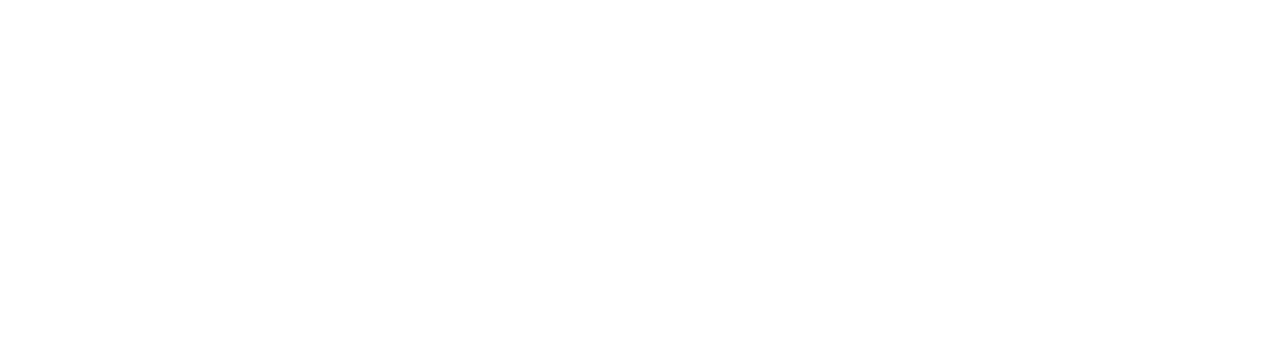
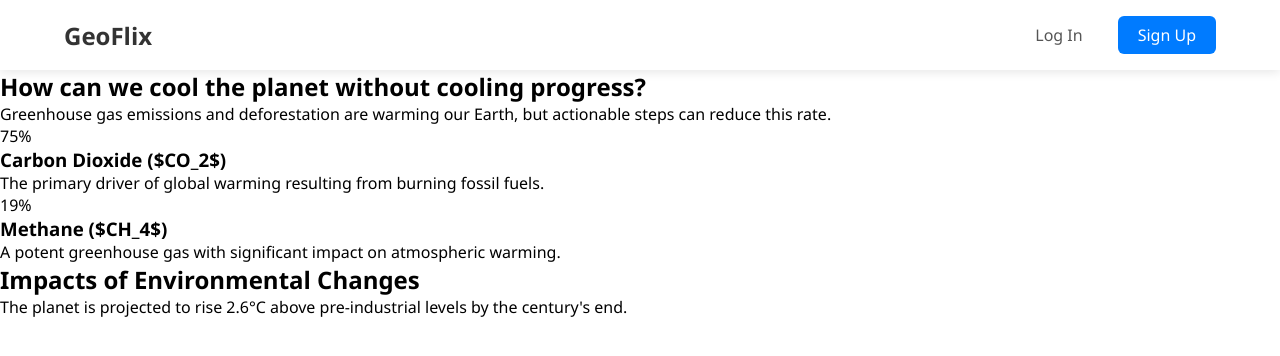
Before and after one commit to CosmicAmigo/GeoFlix, a website: page index.html in a window 1280 px wide. Drawn offline with Linux system fonts and the light colour scheme.

Commit message:
modified:   index.html 	new file:   styles.css

```diff
--- a/index.html
+++ b/index.html
@@ -4,8 +4,50 @@
     <meta charset="UTF-8">
     <meta name="viewport" content="width=device-width, initial-scale=1.0">
     <title>Geoflix</title>
+    <link rel="stylesheet" href="styles.css">
 </head>
 <body>
+    <nav class="navbar">
+        <div class="nav-logo">
+            <a href="#">GeoFlix</a>
+        </div>
+
+        <div class="nav-actions">
+            <a href="/login" class="btn-login">Log In</a>
+            <a href="/signup" class="btn-signup">Sign Up</a>
+        </div>
+    </nav>
+
+<main>
+    <section class="hero">
+        <h1>How can we cool the planet without cooling progress?</h1>
+        <p class="impact-statement">
+            Greenhouse gas emissions and deforestation are warming our Earth, but actionable steps can reduce this rate.
+        </p>
+    </section>
+
+    <section class="highlights">
+        <div class="highlight-item">
+            <div class="circle">75%</div>
+            <div class="details">
+                <h3>Carbon Dioxide ($CO_2$)</h3>
+                <p>The primary driver of global warming resulting from burning fossil fuels.</p>
+            </div>
+        </div>
+        <div class="highlight-item">
+            <div class="circle">19%</div>
+            <div class="details">
+                <h3>Methane ($CH_4$)</h3>
+                <p>A potent greenhouse gas with significant impact on atmospheric warming.</p>
+            </div>
+        </div>
+    </section>
+
+    <section class="central-banner">
+        <h2>Impacts of Environmental Changes</h2>
+        <p>The planet is projected to rise 2.6°C above pre-industrial levels by the century's end.</p>
+    </section>
+</main>
 
 </body>
 </html>
--- /dev/null
+++ b/styles.css
@@ -0,0 +1,60 @@
+/* General Reset */
+* {
+    margin: 0;
+    padding: 0;
+    box-sizing: border-box;
+    font-family: 'Segoe UI', Tahoma, Geneva, Verdana, sans-serif;
+}
+
+/* Navbar Container */
+.navbar {
+    display: flex;
+    justify-content: space-between; /* Pushes logo to left and buttons to right */
+    align-items: center;
+    padding: 1rem 5%;
+    background-color: #ffffff;
+    box-shadow: 0 2px 10px rgba(0, 0, 0, 0.1);
+}
+
+/* Logo Styling */
+.nav-logo a {
+    font-size: 1.5rem;
+    font-weight: bold;
+    text-decoration: none;
+    color: #333;
+}
+
+/* Button Container */
+.nav-actions {
+    display: flex;
+    gap: 15px; /* Space between buttons */
+}
+
+/* Common Button Styles */
+.nav-actions a {
+    text-decoration: none;
+    padding: 8px 20px;
+    border-radius: 6px;
+    font-weight: 500;
+    transition: all 0.3s ease;
+}
+
+/* Login (Text Link Style) */
+.btn-login {
+    color: #555;
+}
+
+.btn-login:hover {
+    color: #000;
+}
+
+/* Signup (Solid Button Style) */
+.btn-signup {
+    background-color: #007bff;
+    color: white;
+}
+
+.btn-signup:hover {
+    background-color: #0056b3;
+    transform: translateY(-1px);
+}
```
